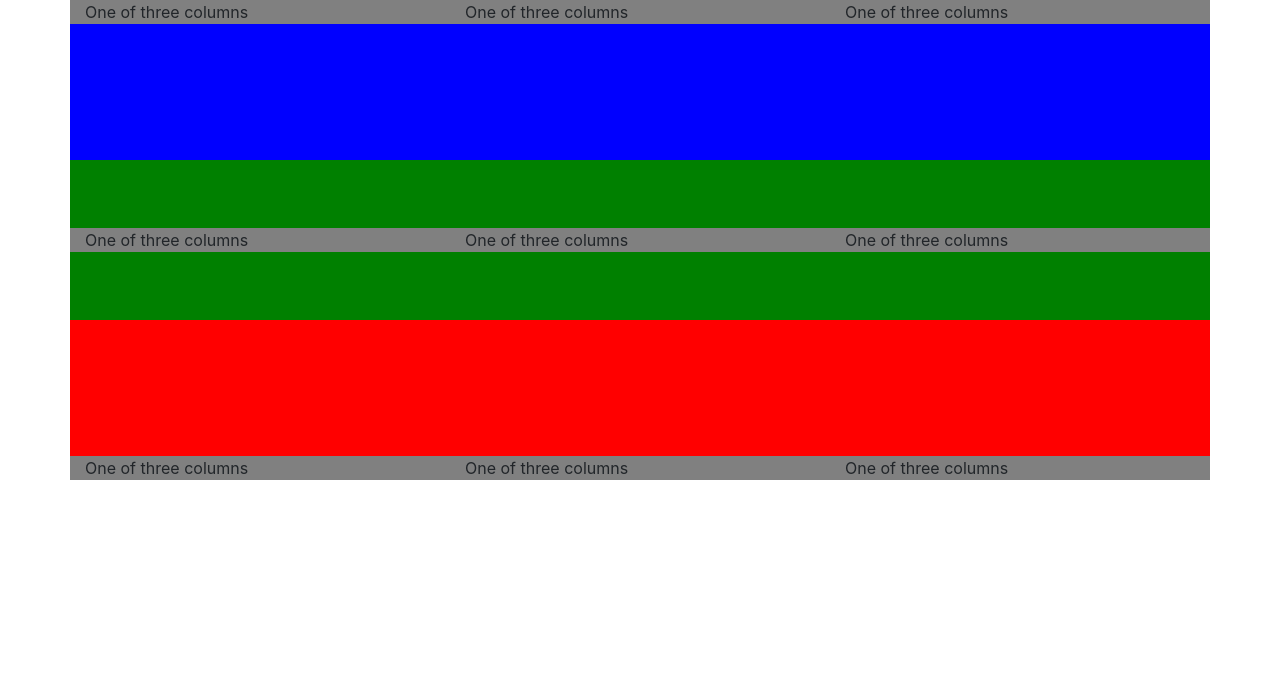
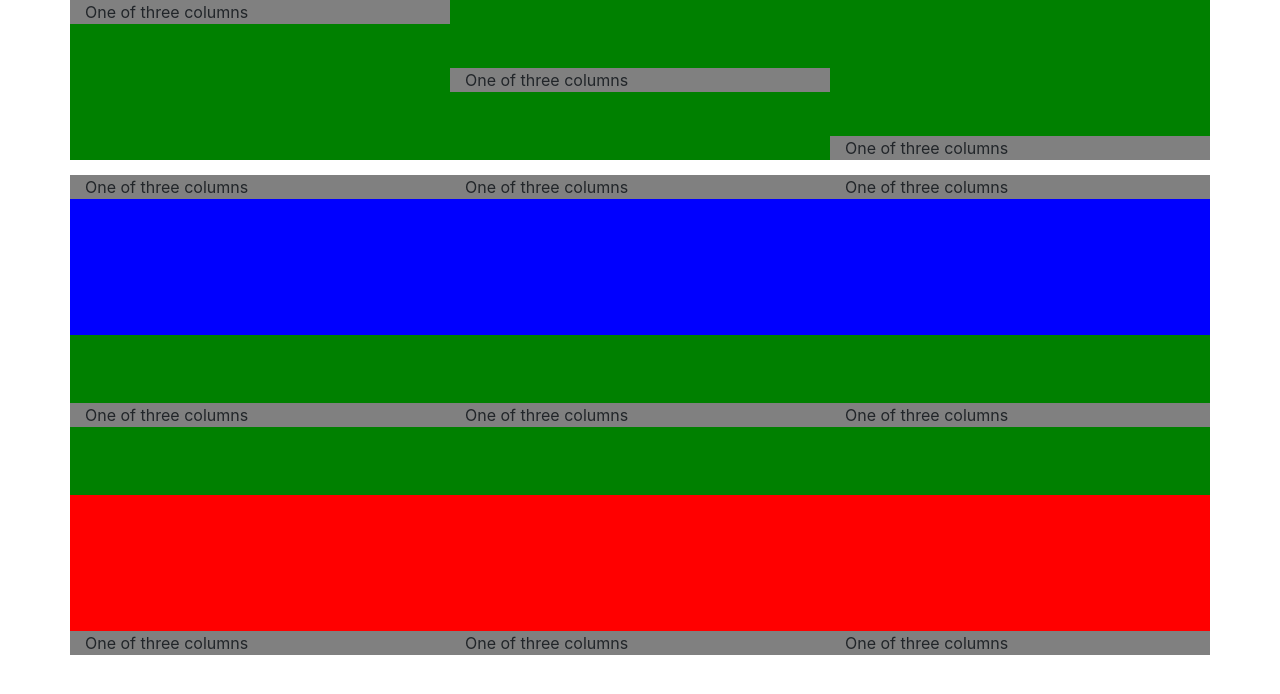
Before and after one commit to raymondSeger/test-bootstrap4, a website: page index.html in a window 1280 px wide. Drawn offline with nearby package versions, Linux system fonts and the light colour scheme.

Commit message:
Vertical alignment for the columns instead of row
Vertical alignment for the columns instead of row

```diff
--- a/index.html
+++ b/index.html
@@ -13,6 +13,22 @@
 
 
 <div class="container">
+
+
+    <div class="row" style="min-height: 10rem; background-color: green; margin-bottom: 15px;">
+        <div class="col align-self-start" style="background-color: grey;">
+            One of three columns
+        </div>
+        <div class="col align-self-center" style="background-color: grey;">
+            One of three columns
+        </div>
+        <div class="col align-self-end" style="background-color: grey;">
+            One of three columns
+        </div>
+    </div>
+
+
+
     <div class="row align-items-start" style="min-height: 10rem;background-color: blue;">
         <div class="col" style="background-color: grey;">
             One of three columns
```
